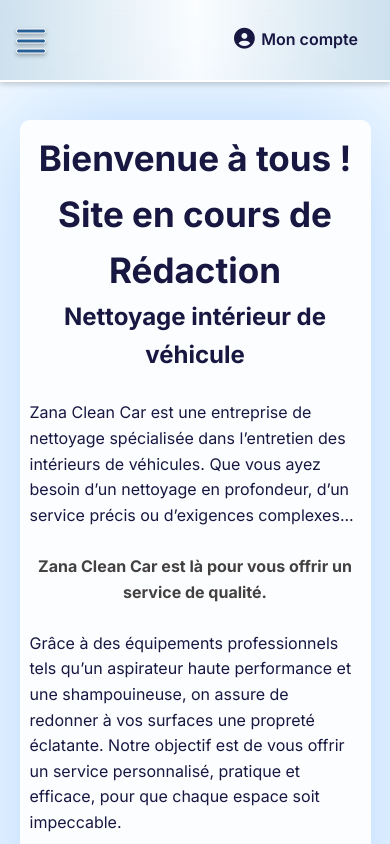
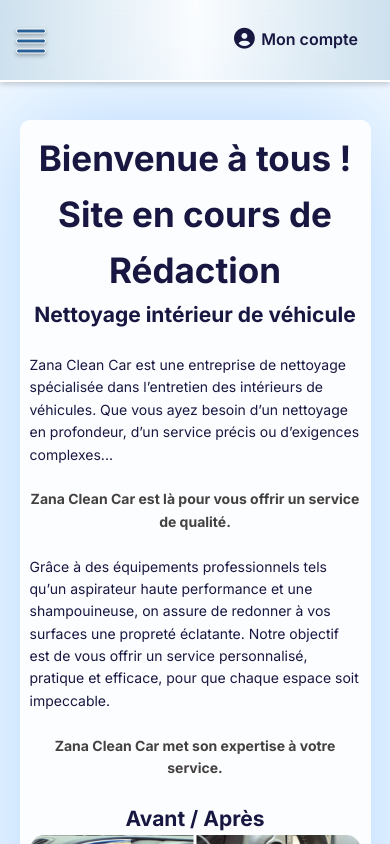
Before and after one commit to Air-KS/zanacleancar, a Vue app in the folder frontend/portal/: page / in a window 390 px wide. Shown: the top 844 px of the page. Built offline with nearby package versions, Linux system fonts and the light colour scheme.

Commit message:
change font-size page.css for global container media 600px

```diff
--- a/frontend/portal/src/styles/page.css
+++ b/frontend/portal/src/styles/page.css
@@ -42,7 +42,13 @@
   margin: 30px 0px 30px 0;
 }
 
-@media (min-width: 600px) and (max-width:1199px) {
+@media (max-width: 600px) {
+  .page-container {
+    font-size: 14px;
+  }
+
+}
+@media (min-width: 768px) and (max-width:1199px) {
   .page-container {
     width: 70%;
   }
```
